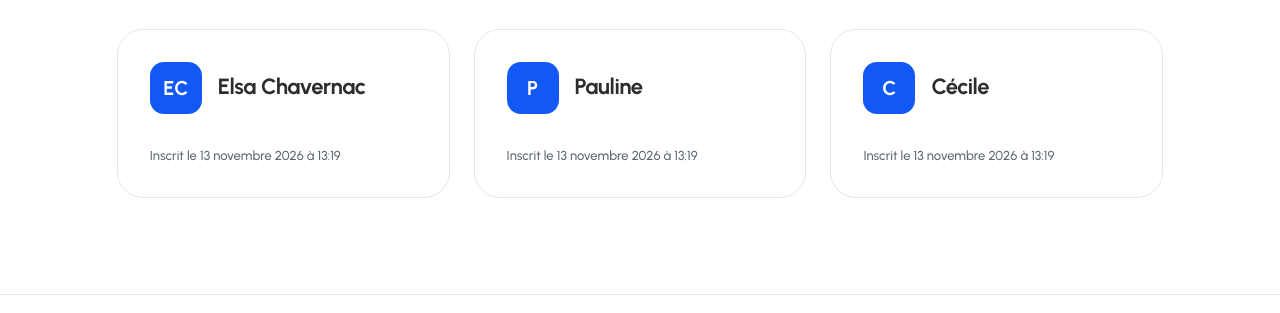
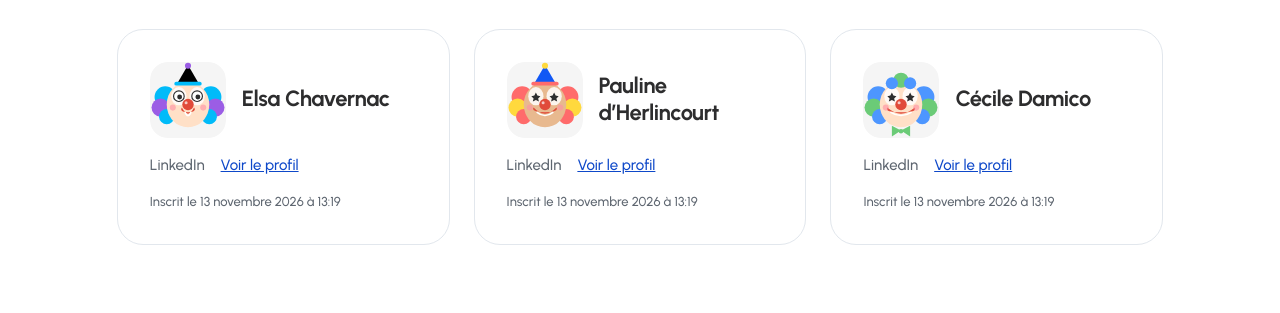
Before and after one commit to sgodefroy-explorer/Journeeauvert, a plain HTML site: page fiches.html in a window 1280 px wide. Shown: the part 391-704 px from the top of the page. Drawn offline with Linux system fonts and the light colour scheme.

Commit message:
Avatars clowns illustrés, noms complets et liens LinkedIn sur les fiches
Co-Authored-By: Claude Opus 5.5 <noreply@anthropic.com>
Claude-Session: https://claude.ai/code/session_01KChcrapHcGiQTN3LqSXxid

```diff
--- /dev/null
+++ b/clown.js
@@ -0,0 +1,47 @@
+// Avatars de clown illustrés (SVG), générés de façon stable à partir du nom.
+// Ce ne sont pas des photos : chaque personne obtient un clown unique.
+(function () {
+  function hash(str) {
+    let h = 2166136261;
+    for (let i = 0; i < str.length; i++) { h ^= str.charCodeAt(i); h = Math.imul(h, 16777619); }
+    return h >>> 0;
+  }
+  const WIGS = [['#FF6B6B', '#FFD93D'], ['#4D96FF', '#6BCB77'], ['#C77DFF', '#FF9F1C'], ['#FF5DA2', '#00C2D1'], ['#F15BB5', '#FEE440'], ['#00BBF9', '#9B5DE5']];
+  const SKINS = ['#FFE0C7', '#F6D1B0', '#E8B98F', '#C98E63', '#A86B45', '#7A4A2C'];
+  const HATS = ['#1158F5', '#E14B3A', '#2D2D2E', '#6BCB77', '#FF9F1C'];
+
+  window.clownAvatar = function (seed) {
+    const h = hash(String(seed || 'clown'));
+    const [w1, w2] = WIGS[h % WIGS.length];
+    const skin = SKINS[(h >> 3) % SKINS.length];
+    const hat = HATS[(h >> 6) % HATS.length];
+    const hasHat = (h >> 9) % 3 !== 0;
+    const bowTie = (h >> 11) % 2 === 0;
+    const eyes = (h >> 13) % 3; // 0 ronds, 1 étoiles, 2 clin d'œil
+    const mouthWide = 18 + ((h >> 15) % 8);
+
+    const eye = (cx) => {
+      if (eyes === 1) return `<path d="M${cx} 40 l2 4 4 1 -3 3 1 4 -4 -2 -4 2 1 -4 -3 -3 4 -1z" fill="#2D2D2E"/>`;
+      return `<circle cx="${cx}" cy="45" r="7" fill="#fff" stroke="#2D2D2E" stroke-width="1.5"/><circle cx="${cx + 1}" cy="46" r="3.2" fill="#2D2D2E"/>`;
+    };
+    const rightEye = eyes === 2
+      ? `<path d="M56 46 q6 -6 12 0" stroke="#2D2D2E" stroke-width="2.5" fill="none" stroke-linecap="round"/>`
+      : eye(62);
+
+    return `<svg viewBox="0 0 100 100" xmlns="http://www.w3.org/2000/svg" role="img" aria-label="Avatar clown">
+      <rect width="100" height="100" rx="22" fill="#F5F5F5"/>
+      <circle cx="20" cy="46" r="14" fill="${w1}"/><circle cx="14" cy="60" r="12" fill="${w2}"/><circle cx="22" cy="72" r="10" fill="${w1}"/>
+      <circle cx="80" cy="46" r="14" fill="${w1}"/><circle cx="86" cy="60" r="12" fill="${w2}"/><circle cx="78" cy="72" r="10" fill="${w1}"/>
+      <ellipse cx="50" cy="56" rx="28" ry="30" fill="${skin}"/>
+      <ellipse cx="38" cy="45" rx="10" ry="12" fill="#fff" opacity=".85"/>
+      <ellipse cx="62" cy="45" rx="10" ry="12" fill="#fff" opacity=".85"/>
+      ${eye(38)}${rightEye}
+      <path d="M50 ${68 - 2} q-${mouthWide} 0 -${mouthWide - 4} -6 q${mouthWide - 4} ${16} ${2 * mouthWide - 8} 0 q4 6 -${mouthWide - 4} 6z" fill="#E14B3A"/>
+      <path d="M${50 - mouthWide + 8} 66 q${mouthWide - 8} 9 ${2 * mouthWide - 16} 0" stroke="#fff" stroke-width="2" fill="none"/>
+      <circle cx="50" cy="56" r="7.5" fill="#E14B3A"/><circle cx="47.5" cy="53.5" r="2" fill="#fff" opacity=".7"/>
+      <circle cx="30" cy="60" r="4" fill="#FF8FA3" opacity=".6"/><circle cx="70" cy="60" r="4" fill="#FF8FA3" opacity=".6"/>
+      ${hasHat ? `<path d="M36 28 L50 4 L64 28 Z" fill="${hat}"/><circle cx="50" cy="5" r="4" fill="${w2}"/><rect x="32" y="26" width="36" height="5" rx="2.5" fill="${w1}"/>` : `<circle cx="50" cy="24" r="10" fill="${w2}"/><circle cx="38" cy="28" r="8" fill="${w1}"/><circle cx="62" cy="28" r="8" fill="${w1}"/>`}
+      ${bowTie ? `<path d="M50 90 L38 84 L38 98 Z M50 90 L62 84 L62 98 Z" fill="${hat}"/><circle cx="50" cy="91" r="3" fill="${w2}"/>` : ''}
+    </svg>`;
+  };
+})();
--- a/fiches-initiales.js
+++ b/fiches-initiales.js
@@ -1,7 +1,7 @@
 // Fiches ajoutées directement dans le site : visibles par tous les visiteurs,
 // en plus des inscriptions faites via le formulaire.
 window.FICHES_INITIALES = [
-  { id: 'init-elsa-chavernac', prenom: 'Elsa', nom: 'Chavernac', created_at: '2026-11-13T13:19:00Z' },
-  { id: 'init-pauline', prenom: 'Pauline', nom: '', created_at: '2026-11-13T13:19:00Z' },
-  { id: 'init-cecile', prenom: 'Cécile', nom: '', created_at: '2026-11-13T13:19:00Z' }
+  { id: 'init-elsa-chavernac', prenom: 'Elsa', nom: 'Chavernac', linkedin: 'https://www.linkedin.com/in/elsa-chavernac-7a198711/', created_at: '2026-11-13T13:19:00Z' },
+  { id: 'init-pauline', prenom: 'Pauline', nom: 'd’Herlincourt', linkedin: 'https://www.linkedin.com/in/pauline-d%E2%80%99herlincourt-652a63a1/', created_at: '2026-11-13T13:19:00Z' },
+  { id: 'init-cecile', prenom: 'Cécile', nom: 'Damico', linkedin: 'https://www.linkedin.com/in/cecile-damico/', created_at: '2026-11-13T13:19:00Z' }
 ];
--- a/fiches.html
+++ b/fiches.html
@@ -47,6 +47,7 @@
 
   <script src="config.js"></script>
   <script src="fiches-initiales.js"></script>
+  <script src="clown.js"></script>
   <script src="storage.js"></script>
   <script>
     const grid = document.getElementById('fiches');
@@ -62,12 +63,13 @@
       const rows = [
         ['E-mail', f.email ? `<a href="mailto:${esc(f.email)}">${esc(f.email)}</a>` : ''],
         ['Téléphone', f.telephone ? `<a href="tel:${esc(f.telephone)}">${esc(f.telephone)}</a>` : ''],
-        ['Fonction', esc(f.fonction)]
+        ['Fonction', esc(f.fonction)],
+        ['LinkedIn', /^https:\/\/([a-z]+\.)?linkedin\.com\//.test(f.linkedin || '') ? `<a href="${esc(f.linkedin)}" target="_blank" rel="noopener">Voir le profil</a>` : '']
       ].filter(r => r[1]);
       return `
         <article class="fiche">
           <div class="fiche-head">
-            <div class="avatar">${esc(initials(f).toUpperCase())}</div>
+            <div class="avatar avatar-clown" title="${esc(initials(f).toUpperCase())}">${clownAvatar(f.id || (f.prenom + f.nom + f.email))}</div>
             <div>
               <h3>${esc(f.prenom)} ${esc(f.nom)}</h3>
               ${f.entreprise ? `<div class="org">${esc(f.entreprise)}</div>` : ''}
--- a/style.css
+++ b/style.css
@@ -169,6 +169,8 @@ p { max-width: 66ch; }
   background: var(--color-primary); color: var(--color-white);
   display: flex; align-items: center; justify-content: center; font-weight: 700; font-size: 20px; flex-shrink: 0;
 }
+.avatar-clown { width: 76px; height: 76px; background: none; padding: 0; overflow: hidden; border-radius: 18px; }
+.avatar-clown svg { width: 100%; height: 100%; display: block; }
 .fiche h3 { font-size: 22px; letter-spacing: -0.02em; line-height: 1.2; }
 .fiche .org { color: var(--color-gray-text); font-size: 15px; }
 .fiche dl { display: grid; grid-template-columns: auto 1fr; gap: 6px 16px; font-size: 15px; }
```
